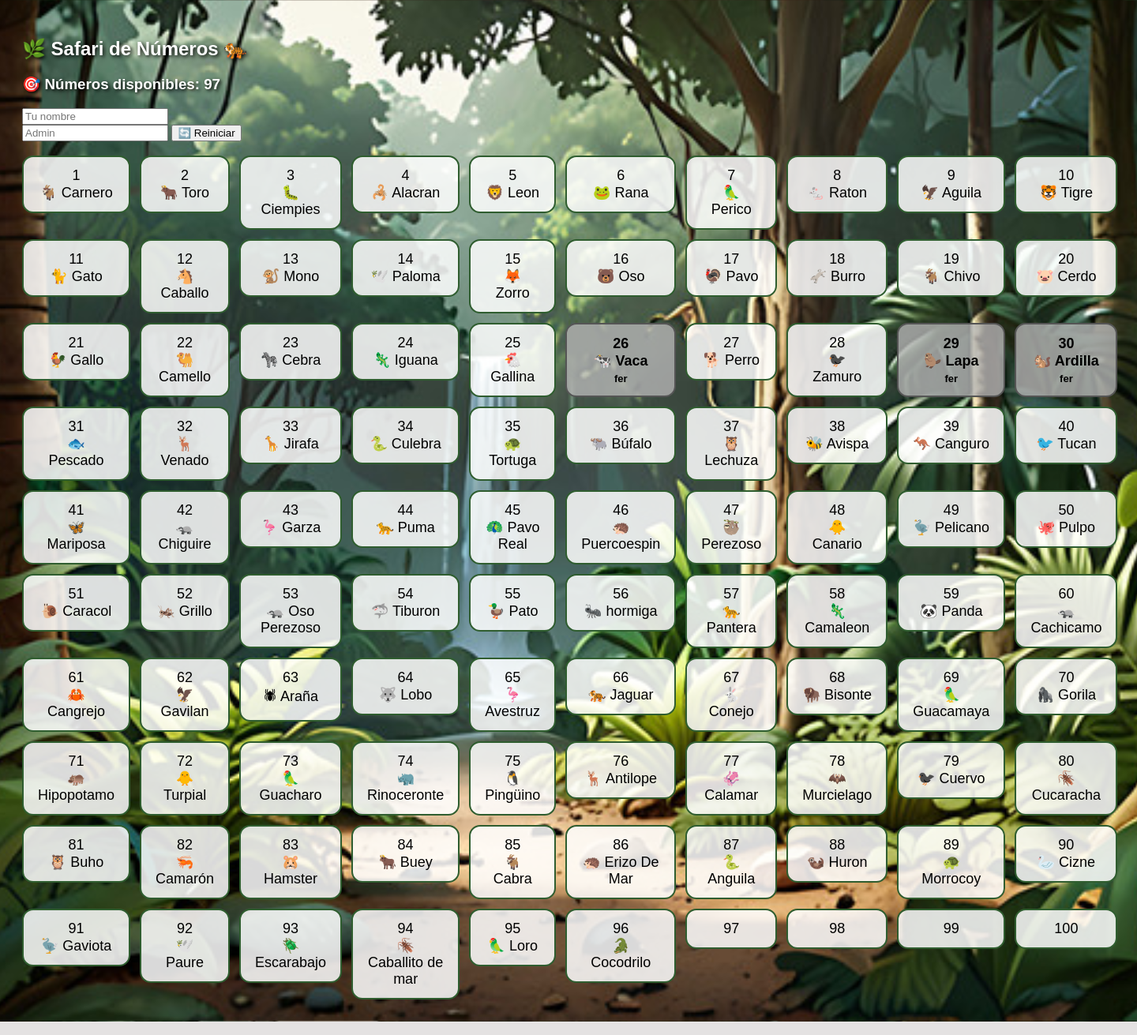
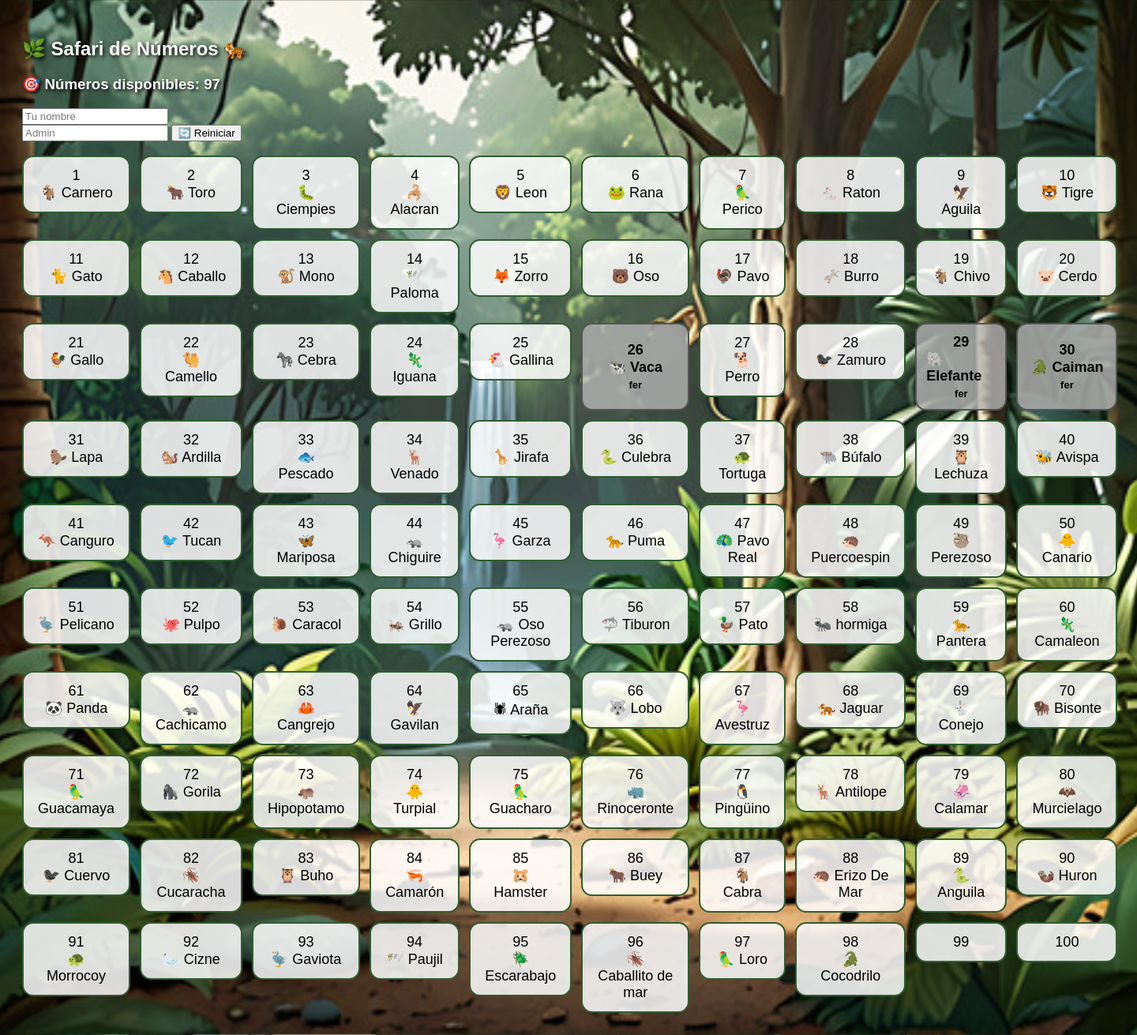
Before and after one commit to ferchomg2608-ux/numeros_server, a Flask app: page / in a window 1440 px wide. Shown: the whole page at 79% size. Run offline with Flask 3, Linux system fonts and the light colour scheme.

Commit message:
arreglo animales

```diff
--- a/templates/index.html
+++ b/templates/index.html
@@ -107,14 +107,14 @@ h3{
 {% set animales = [
 "🐐 Carnero","🐂 Toro","🐛 Ciempies","🦂 Alacran","🦁 Leon","🐸 Rana","🦜 Perico","🐁 Raton","🦅 Aguila","🐯 Tigre",
 "🐈 Gato","🐴 Caballo","🐒 Mono","🕊️ Paloma","🦊 Zorro","🐻 Oso","🦃 Pavo","🫏 Burro","🐐 Chivo","🐷 Cerdo","🐓 Gallo",
-"🐫 Camello","🦓 Cebra","🦎 Iguana","🐔 Gallina","🐄 Vaca","🐕 Perro","🐦‍⬛ Zamuro","🦫 Lapa","🐿️ Ardilla","🐟 Pescado",
+"🐫 Camello","🦓 Cebra","🦎 Iguana","🐔 Gallina","🐄 Vaca","🐕 Perro","🐦‍⬛ Zamuro","🐘 Elefante","🐊 Caiman","🦫 Lapa","🐿️ Ardilla","🐟 Pescado",
 "🦌 Venado","🦒 Jirafa","🐍 Culebra","🐢 Tortuga","🐃 Búfalo","🦉 Lechuza","🐝 Avispa","🦘 Canguro","🐦 Tucan","🦋 Mariposa",
 "🦡 Chiguire","🦩 Garza","🐆 Puma","🦚 Pavo Real","🦔 Puercoespin","🦥 Perezoso","🐥 Canario","🦤 Pelicano ","🐙 Pulpo","🐌 Caracol",
 "🦗 Grillo","🦡 Oso Perezoso","🦈 Tiburon","🦆 Pato","🐜 hormiga","🐆 Pantera","🦎 Camaleon","🐼 Panda","🦡 Cachicamo","🦀 Cangrejo",
 "🦅 Gavilan","🕷 Araña","🐺 Lobo","🦩 Avestruz","🐅 Jaguar","🐇 Conejo","🦬 Bisonte","🦜 Guacamaya","🦍 Gorila","🦛 Hipopotamo",
 "🐥 Turpial","🦜 Guacharo","🦏 Rinoceronte","🐧 Pingüino","🦌 Antilope","🦑 Calamar","🦇 Murcielago","🐦‍⬛ Cuervo","🪳 Cucaracha","🦉 Buho",
 "🦐 Camarón","🐹 Hamster","🐂 Buey","🐐 Cabra","🦔 Erizo De Mar","🐍 Anguila","🦦 Huron","🐢  Morrocoy","🦢 Cizne","🦤 Gaviota",
-"🕊️ Paure","🪲 Escarabajo","🪳 Caballito de mar","🦜 Loro","🐊 Cocodrilo"
+"🕊️ Paujil","🪲 Escarabajo","🪳 Caballito de mar","🦜 Loro","🐊 Cocodrilo"
 ] %}
 
 {% for numero in range(1,101) %}
```
